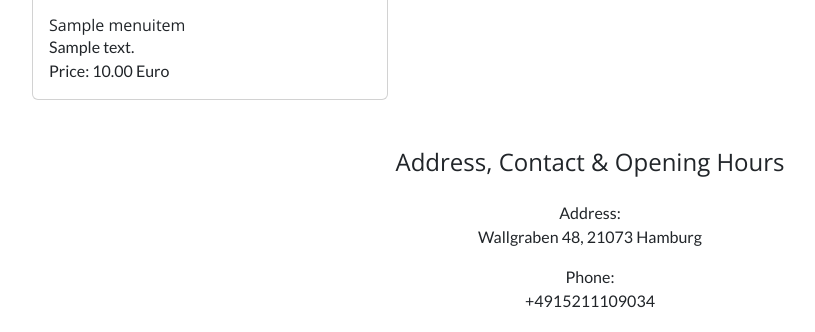
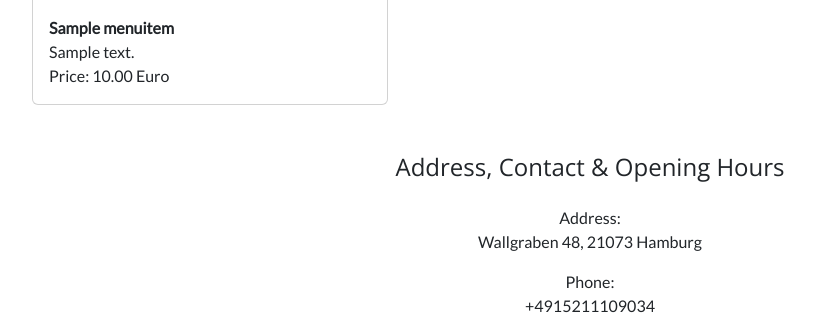
Before and after one commit to Majdi-Aref/restaurant, a Django app: page /menu/ in a window 1280 px wide. Shown: the part 163-495 px from the top of the page, without its empty margins (50-865 px from the left). Run offline with Django 3.2, Linux system fonts and the light colour scheme; tables that the repository leaves empty hold one stand-in row (values such as "Sample post"); some libraries are stand-ins or nearby versions; some web fonts are replaced.

```diff
--- a/booking/templates/menu.html
+++ b/booking/templates/menu.html
@@ -11,7 +11,7 @@
           alt="{{ item.name }}"
         />
         <div class="card-body d-flex flex-column">
-          <h6 class="card-title mb-auto">{{ item.name }}</h6>
+          <p class="card-title mb-auto fw-bold">{{ item.name }}</p>
           <p class="card-text mb-auto">{{ item.description|safe }}</p>
           <p class="card-text mt-auto">Price: {{ item.price }} Euro</p>
         </div>
--- a/static/css/style.css
+++ b/static/css/style.css
@@ -11,6 +11,7 @@ h1 {
 }
 
 h4,
+h5,
 h6,
 a {
     font-family: "Bakbak One", "Open Sans",
```
Also changed, not shown: README.md, readme-images/entity-relationship-diagram-1.png.
